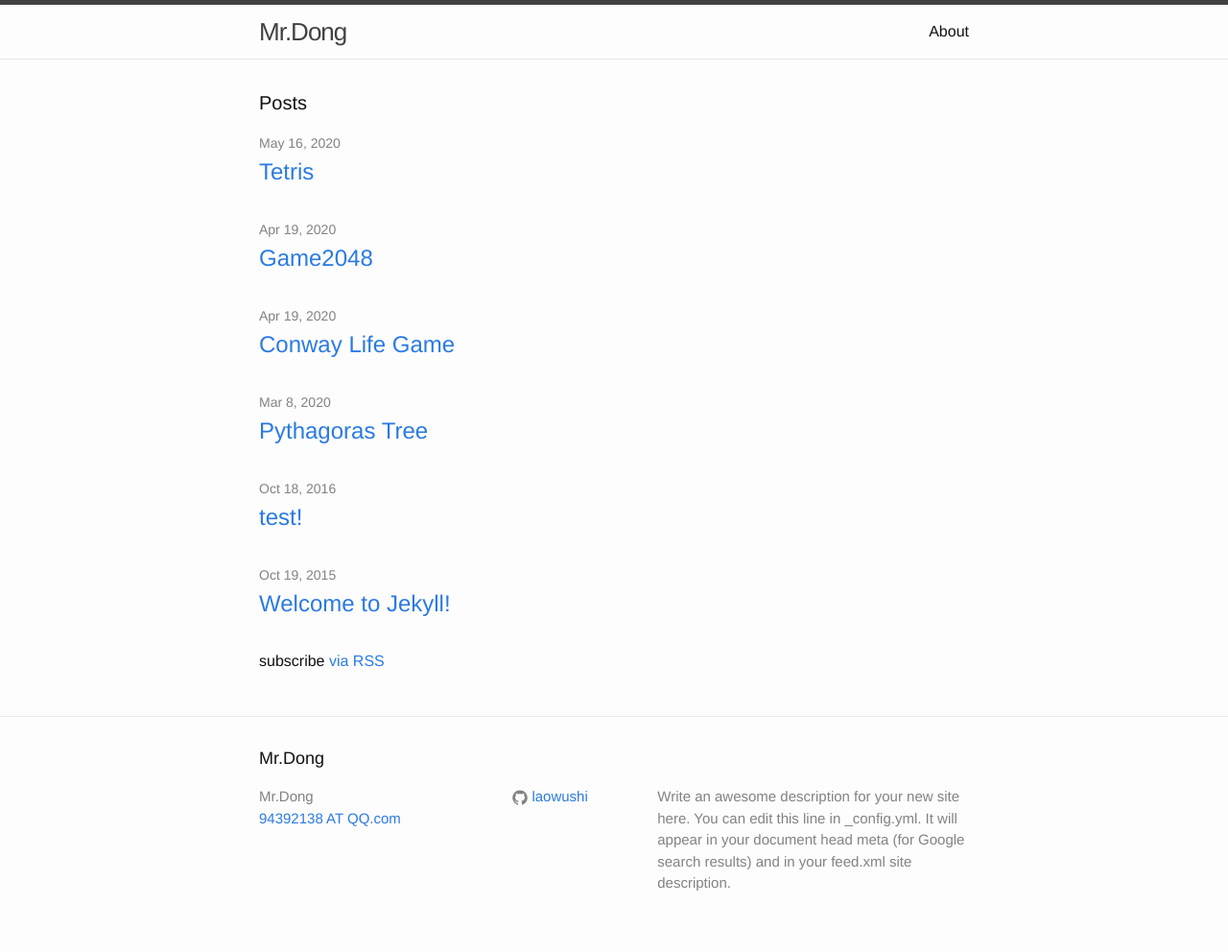
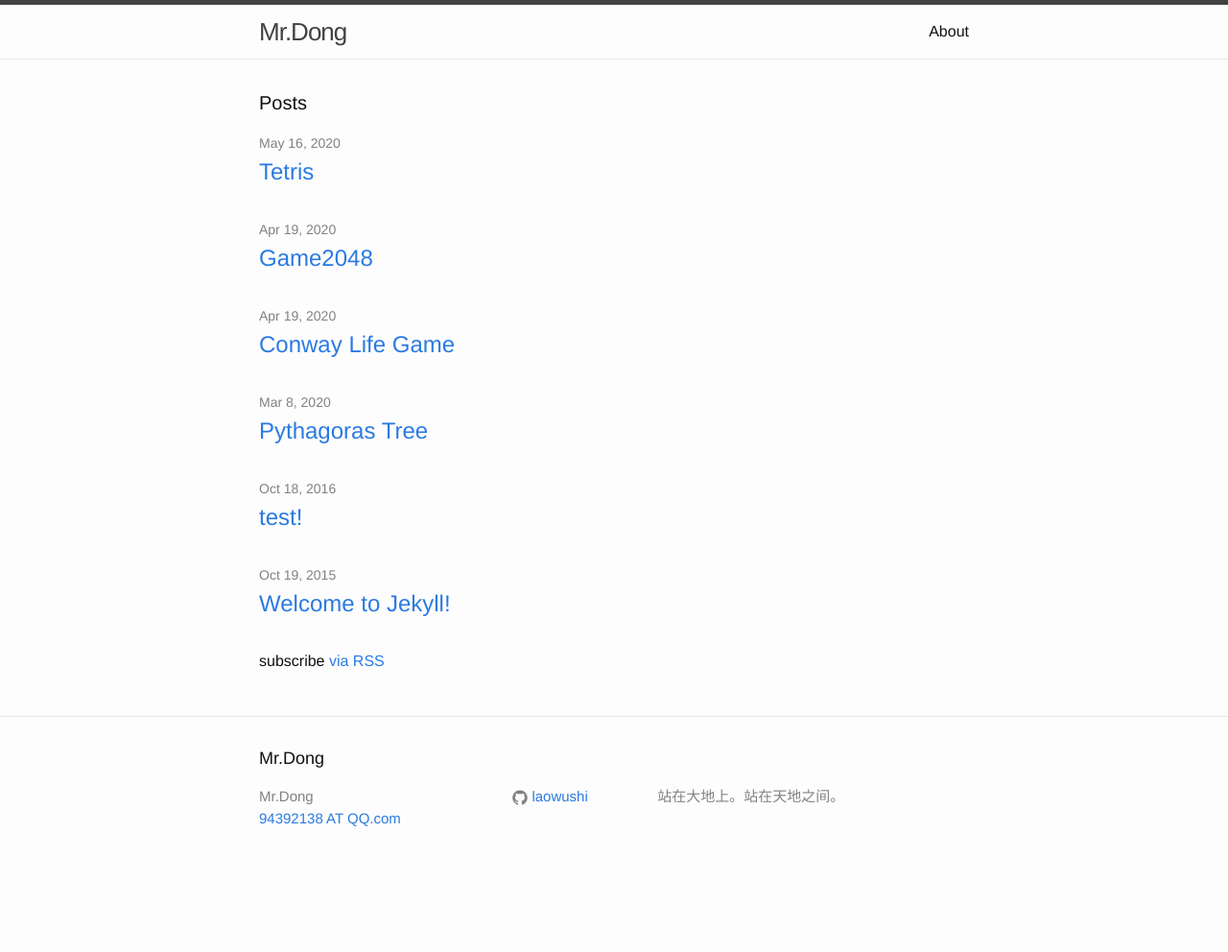
Before and after one commit to laowushi/laowushi.github.io, a Jekyll site: the page built from index.html, in a window 1280 px wide. Shown: the whole page at 96% size. Built offline with Jekyll 4.4.1, drawn with Linux system fonts in a browser that asks for light colours; after the commit the page ends 924 px from its top, so only the background shows below that.

Commit message:
修改 description

```diff
--- a/_config.yml
+++ b/_config.yml
@@ -2,9 +2,7 @@
 title: Mr.Dong
 email: 94392138 AT QQ.com
 description: > # this means to ignore newlines until "baseurl:"
-  Write an awesome description for your new site here. You can edit this
-  line in _config.yml. It will appear in your document head meta (for
-  Google search results) and in your feed.xml site description.
+    站在大地上。站在天地之间。
 baseurl: "" # the subpath of your site, e.g. /blog/
 url: "http://ddaren.com" # the base hostname & protocol for your site
 
```
